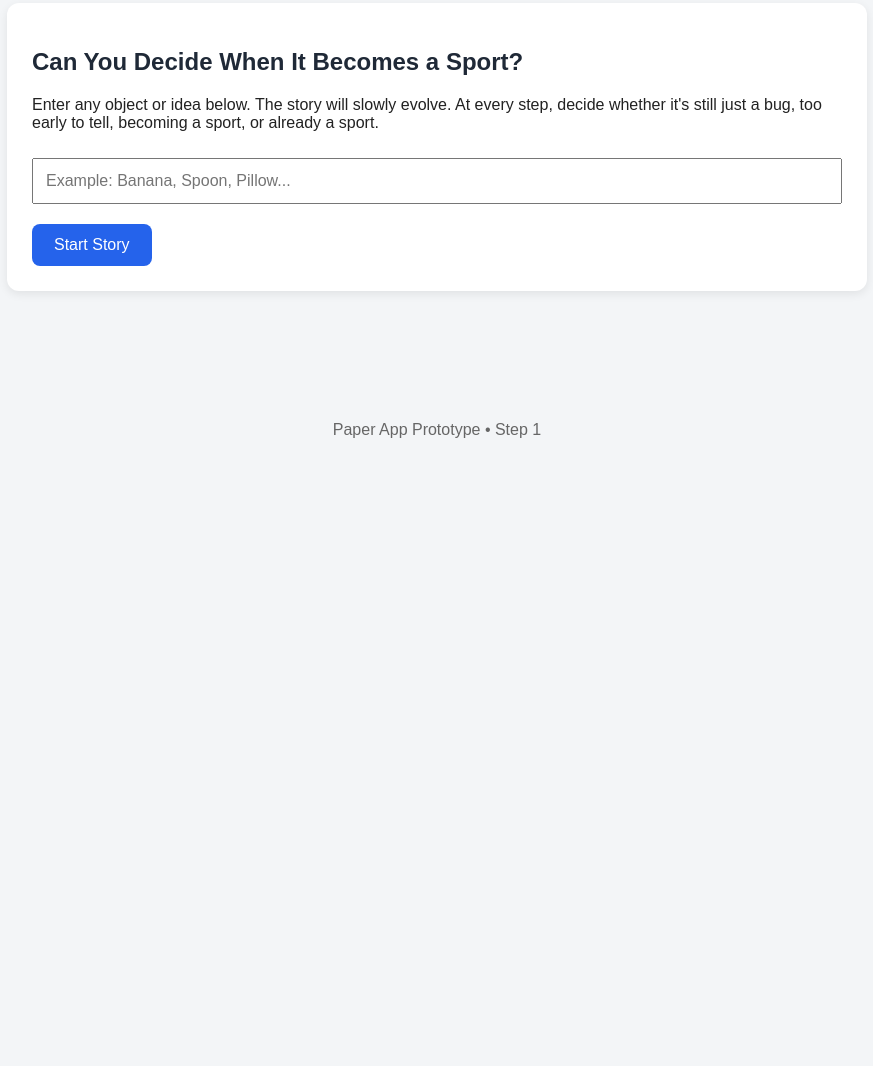
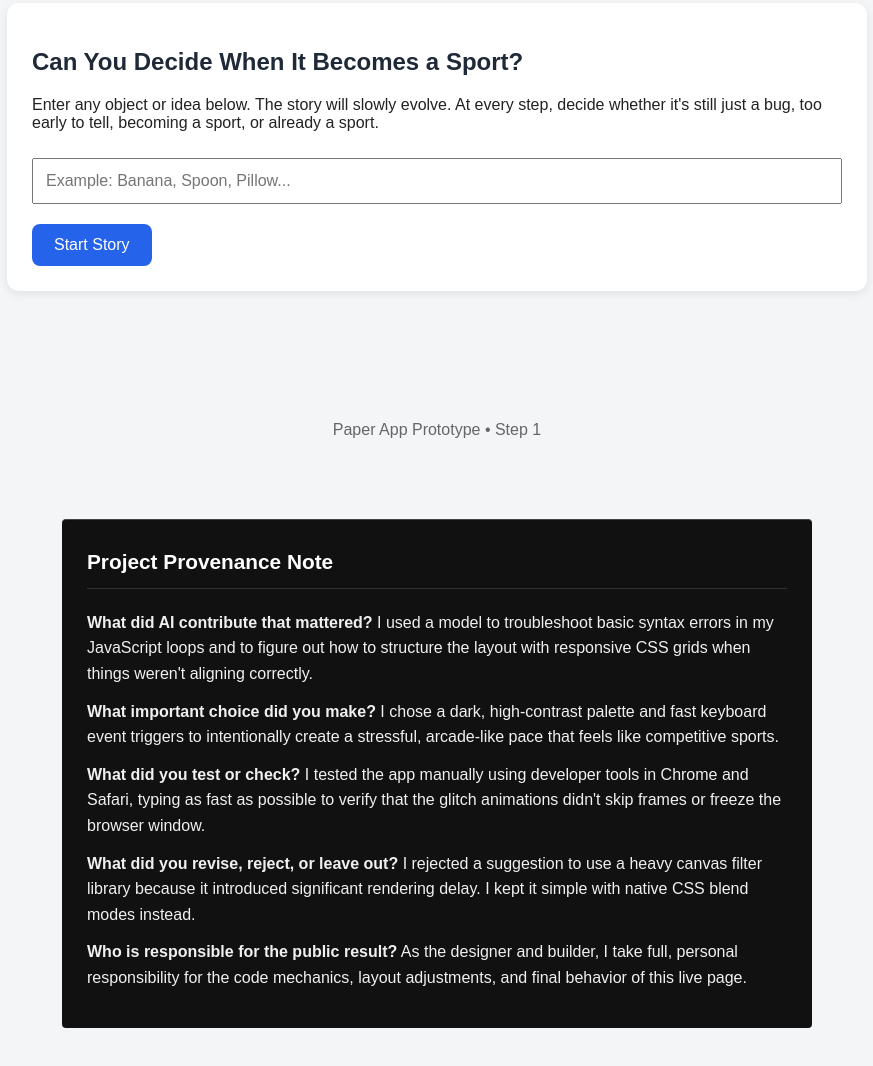
Before and after one commit to Rosiewu25/glitch-as-sport-page, a plain HTML site: page index.html in a window 1280 px wide. Shown: the part 1066-2132 px from the top of the page, without its empty margins (203-1076 px from the left). Before the commit the page ends 1535 px from the top, so only its background shows below. Drawn offline with Linux system fonts and the light colour scheme.

Commit message:
Update index.html

```diff
--- a/index.html
+++ b/index.html
@@ -386,3 +386,18 @@ feedback.textContent="";
 
 </body>
 </html>
+
+<!-- AUTHORSHIP AND PROVENANCE NOTE -->
+<section style="margin: 50px auto; max-width: 750px; padding: 25px; border-top: 1px solid #444; font-family: -apple-system, BlinkMacSystemFont, 'Segoe UI', Roboto, sans-serif; line-height: 1.6; color: #f0f0f0; background: #111; border-radius: 4px;">
+    <h3 style="margin-top: 0; color: #fff; font-size: 1.3rem; border-bottom: 1px solid #333; padding-bottom: 10px;">Project Provenance Note</h3>
+
+    <p style="margin: 12px 0;"><strong>What did AI contribute that mattered?</strong> I used a model to troubleshoot basic syntax errors in my JavaScript loops and to figure out how to structure the layout with responsive CSS grids when things weren't aligning correctly.</p>
+
+    <p style="margin: 12px 0;"><strong>What important choice did you make?</strong> I chose a dark, high-contrast palette and fast keyboard event triggers to intentionally create a stressful, arcade-like pace that feels like competitive sports.</p>
+
+    <p style="margin: 12px 0;"><strong>What did you test or check?</strong> I tested the app manually using developer tools in Chrome and Safari, typing as fast as possible to verify that the glitch animations didn't skip frames or freeze the browser window.</p>
+
+    <p style="margin: 12px 0;"><strong>What did you revise, reject, or leave out?</strong> I rejected a suggestion to use a heavy canvas filter library because it introduced significant rendering delay. I kept it simple with native CSS blend modes instead.</p>
+
+    <p style="margin: 12px 0;"><strong>Who is responsible for the public result?</strong> As the designer and builder, I take full, personal responsibility for the code mechanics, layout adjustments, and final behavior of this live page.</p>
+</section>
```
